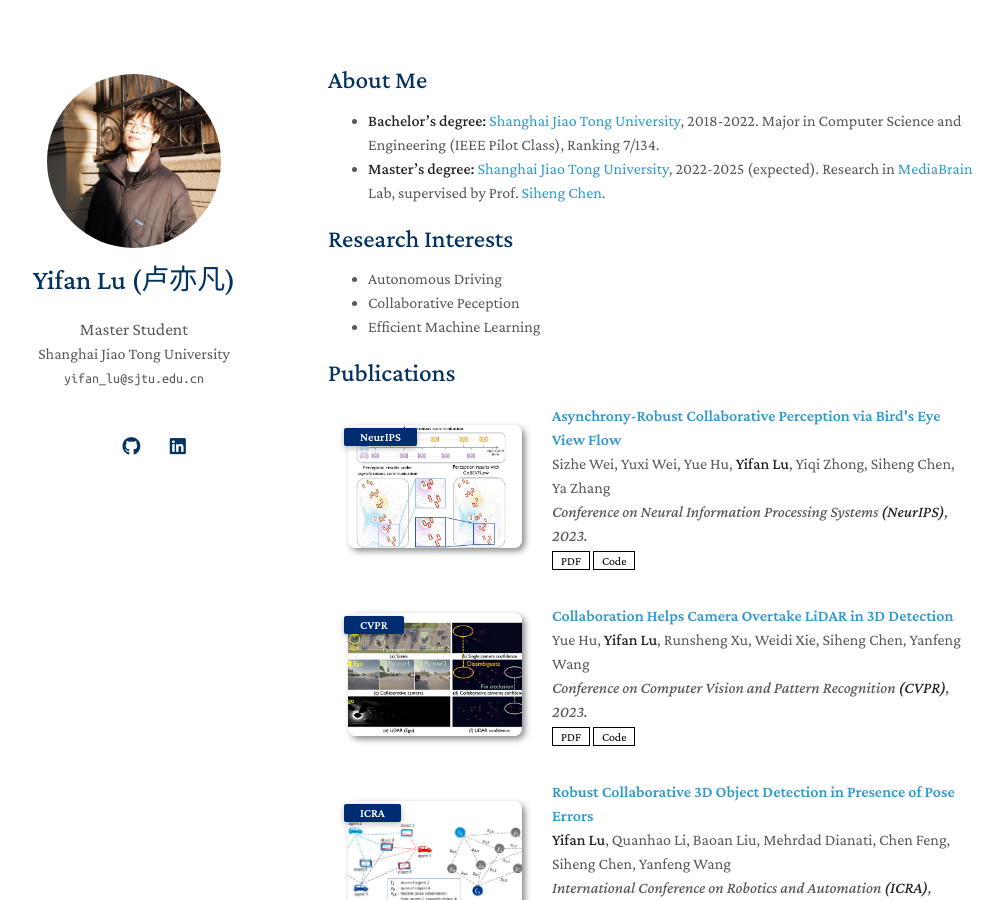
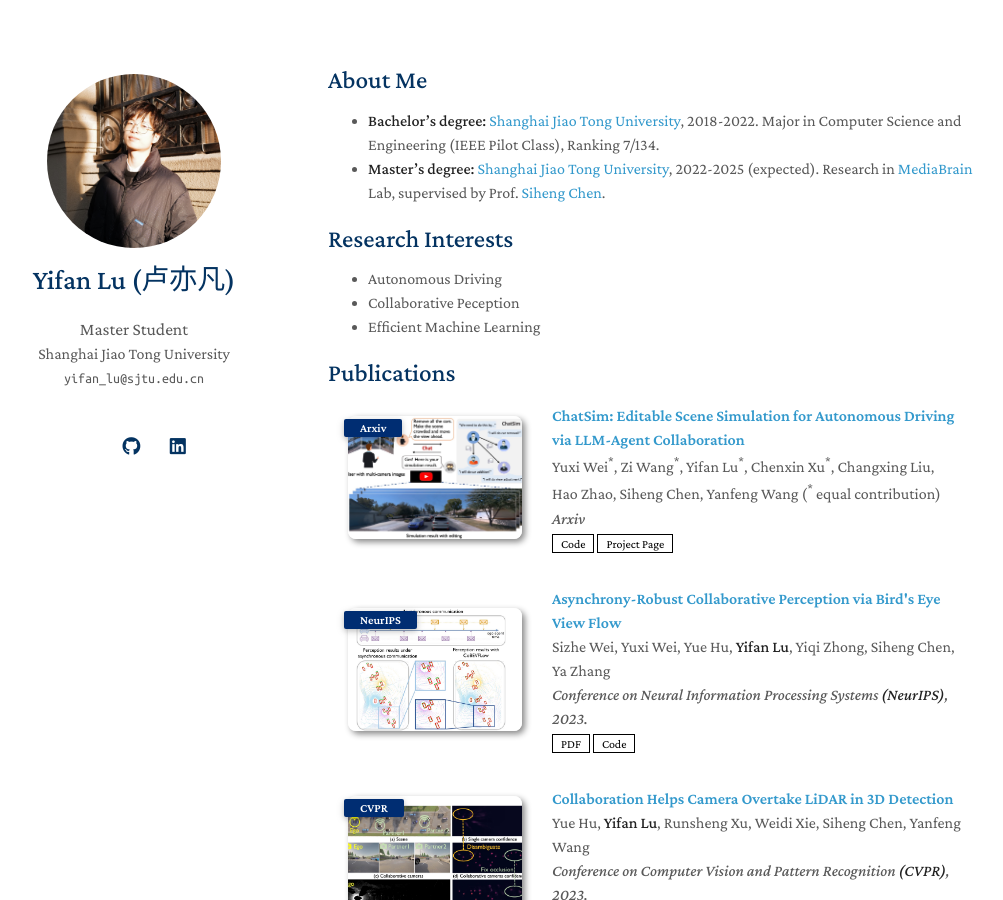
Before and after one commit to yifanlu0227/yifanlu0227.github.io, a Jekyll site: the page built from index.md, in a window 1280 px wide and 900 px high. Shown: the whole window, without its empty margins (142-1145 px from the left). Built offline with Jekyll 4.4.1, drawn with Linux system fonts in a browser that asks for light colours; nearby versions of some CDN libraries; a style sheet for code colours, icons or effects is not loaded; our own code applies the rules of GitHub Pages for plain Markdown files.

Commit message:
[yfl] add chatsim

```diff
--- a/_data/publications.yml
+++ b/_data/publications.yml
@@ -1,4 +1,12 @@
 main:
+  - title: "ChatSim: Editable Scene Simulation for Autonomous Driving via LLM-Agent Collaboration"
+    authors: Yuxi Wei<sup>*</sup>, Zi Wang<sup>*</sup>, Yifan Lu<sup>*</sup>, Chenxin Xu<sup>*</sup>, Changxing Liu, Hao Zhao, Siheng Chen, Yanfeng Wang (<sup>*</sup> equal contribution)
+    conference_short: Arxiv
+    conference: Arxiv
+    page: https://yifanlu0227.github.io/ChatSim
+    code: https://github.com/yifanlu0227/ChatSim
+    image: ./assets/img/arxiv_chatsim.jpg
+
   - title: Asynchrony-Robust Collaborative Perception via Bird's Eye View Flow
     authors: Sizhe Wei, Yuxi Wei, Yue Hu, <strong>Yifan Lu</strong>, Yiqi Zhong, Siheng Chen, Ya Zhang
     conference_short: NeurIPS
```
Also changed, not shown: assets/img/arxiv_chatsim.jpg (added).
